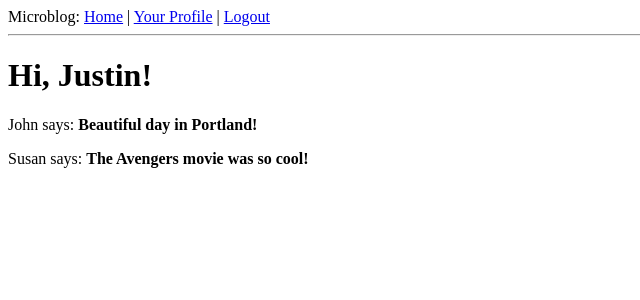
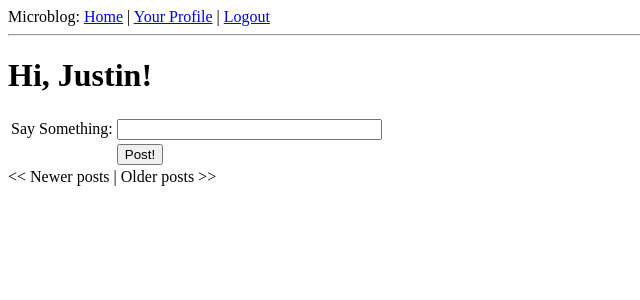
Before and after one commit to HAN-Hans/microblog, a Flask app: page / in a window 1280 px wide. Shown: the top 300 px of the page, without its empty margins (0-640 px from the left). Run offline with Flask 2, Linux system fonts and the light colour scheme; a user stored in the database is signed in; data comes from the database, SQL or seed files in the repository; both versions use the stored data as it was after the commit; data that the repository does not hold is empty; parts of the project's set-up code (start-up, migrations or seed data) failed here and were passed over.

Commit message:
Pagination

```diff
--- a/app/forms.py
+++ b/app/forms.py
@@ -1,6 +1,8 @@
 from flask_wtf import FlaskForm
 from wtforms import StringField, BooleanField, TextAreaField
 from wtforms.validators import DataRequired, Length
+from .models import User
+
 
 class LoginForm(FlaskForm):
 	openid = StringField('openid', validators = [DataRequired()])
@@ -19,8 +21,11 @@ class EditForm(FlaskForm):
 			return False
 		if self.nickname.data == self.original_nickname:
 			return True
-		user = self.nickname.filter_by(nickname = self.nickname.data).first()
+		user = User.query.filter_by(nickname = self.nickname.data).first()
 		if user != None:
 			self.nickname.errors.append('This nickname is already in use. Please choose another one.')
 			return False
 		return True
+
+class PostForm(FlaskForm):
+	post = StringField('post', validators = [DataRequired()])
--- a/app/templates/index.html
+++ b/app/templates/index.html
@@ -1,7 +1,30 @@
 {% extends "base.html" %}
 {% block content %}
-	<h1>Hi, {{ user.nickname }}!</h1>
-	{% for post in posts %}
-	<div><p>{{ post.author.nickname }} says: <b>{{ post.body }}</b></p></div>
+	<h1>Hi, {{ g.user.nickname }}!</h1>
+	<form action="" method="post" name="post">
+		{{ form.hidden_tag() }}
+		<table>
+			<tr>
+				<td>Say Something:</td>
+				<td>{{ form.post(size = 30, maxlength = 140) }}</td>
+				<td>
+					{% for error in form.errors.post %}
+					<span style="color: red;">[{{ error}}]</span><br/>
+					{% endfor %}
+				</td>
+			</tr>
+			<tr>
+				<td></td>
+				<td><input type="submit" value="Post!"></td>
+			</tr>
+		</table>
+	</form>
+	<!-- posts is a Paginate object -->
+	{% for post in posts.items %}
+		{% include 'post.html' %}
 	{% endfor %}
+	{% if posts.has_prev %}<a href="{{ url_for('index', page = posts.prev_num) }}">&lt;&lt; Newer posts</a>
+	{% else %}&lt;&lt; Newer posts{% endif %} |
+	{% if posts.has_next %}<a href="{{ url_for('index', page = posts.next_num) }}">Older posts &gt;&gt;</a>
+	{% else %}Older posts &gt;&gt;{% endif %}
 {% endblock %}
--- a/app/templates/login.html
+++ b/app/templates/login.html
@@ -10,7 +10,7 @@
 			openid = openid.substr(0, u) + user
 		}
 		form = document.forms['login'];
-		form.elements['openid'].value = openid
+		form.elements['openid'].value = openid;
 	}
 </script>
 
--- a/app/views.py
+++ b/app/views.py
@@ -4,12 +4,13 @@
 # is mapped to one or more request URLs.
 
 
+from datetime import datetime
 from flask import render_template, flash, redirect, session, url_for, request, g
 from flask_login import login_user, logout_user, current_user, login_required
 from app import app, lm, db, oid
-from .forms import LoginForm, EditForm
-from .models import User
-from datetime import datetime
+from .forms import LoginForm, EditForm, PostForm
+from .models import User, Post
+from config import POST_PER_PAGE
 
 
 
@@ -25,25 +26,33 @@ def before_request():
 		db.session.add(g.user)
 		db.session.commit()
 
+@app.errorhandler(404)
+def not_find_error(error):
+	return render_template('404.html'), 404
 
-@app.route('/')
-@app.route('/index')
+@app.errorhandler(500)
+def internal_error(error):
+	db.session.rollback()
+	return render_template('500.html'), 500
+
+
+@app.route('/', methods = ['GET', 'POST'])
+@app.route('/index', methods = ['GET', 'POST'])
+@app.route('/index/<int:page>', methods = ['GET', 'POST'])
 @login_required
-def index():
-	user = g.user	# fake user
-	posts = [
-	{
-		'author':{'nickname':'John'},
-		'body':'Beautiful day in Portland!'
-	},
-	{
-		'author':{'nickname':'Susan'},
-		'body':'The Avengers movie was so cool!'
-	}]
+def index(page = 1):
+	form = PostForm()
+	if form.validate_on_submit():
+		post = Post(body = form.post.data, timestamp = datetime.utcnow(), author = g.user)
+		db.session.add(post)
+		db.session.commit()
+		flash('Your post is now live')
+		return redirect(url_for('index'))
+	posts = g.user.followed_posts().paginate(page, POST_PER_PAGE, False)
 	return render_template(
 		'index.html',
 		title = 'Home',
-		user = user,
+		form = form,
 		posts = posts)
 
 
@@ -55,8 +64,7 @@ def login():
 	form = LoginForm()
 	if form.validate_on_submit():
 		session['remember_me'] = form.remember_me.data
-		return oid.try_login(form.openid.data,
-			ask_for = ['nickname','email'])
+		return oid.try_login(form.openid.data, ask_for = ['nickname','email'])
 	return render_template('login.html',
 		title = 'Sign In',
 		form = form,
@@ -92,16 +100,14 @@ def logout():
 	return redirect(url_for('index'))
 
 @app.route('/user/<nickname>')
+@app.route('/user/<nickname>/<int:page>')
 @login_required
-def user(nickname):
+def user(nickname, page = 1):
 	user = User.query.filter_by(nickname = nickname).first()
 	if user == None:
 		flash('User %s not found.' % nickname)
 		return redirect(url_for('index'))
-	posts = [
-		{'author':user, 'body':'Test post #1'},
-		{'author':user, 'body':'Test post #2'},
-	]
+	posts = user.posts.paginate(page, POST_PER_PAGE, False)
 	return render_template(
 		'user.html',
 		user = user,
@@ -122,15 +128,6 @@ def edit():
 		form.about_me.data = g.user.about_me
 	return render_template('edit.html', form = form)
 
-
-@app.errorhandler(404)
-def not_find_error(error):
-	return render_template('404.html'), 404
-
-@app.errorhandler(500)
-def internal_error(error):
-	db.session.rollback()
-	return render_template('500.html'), 500
 
 @app.route('/follow/<nickname>')
 @login_required
```
Also changed, not shown: app/templates/user.html (+11 -3 lines), config.py (+7 -4 lines), app.db.
